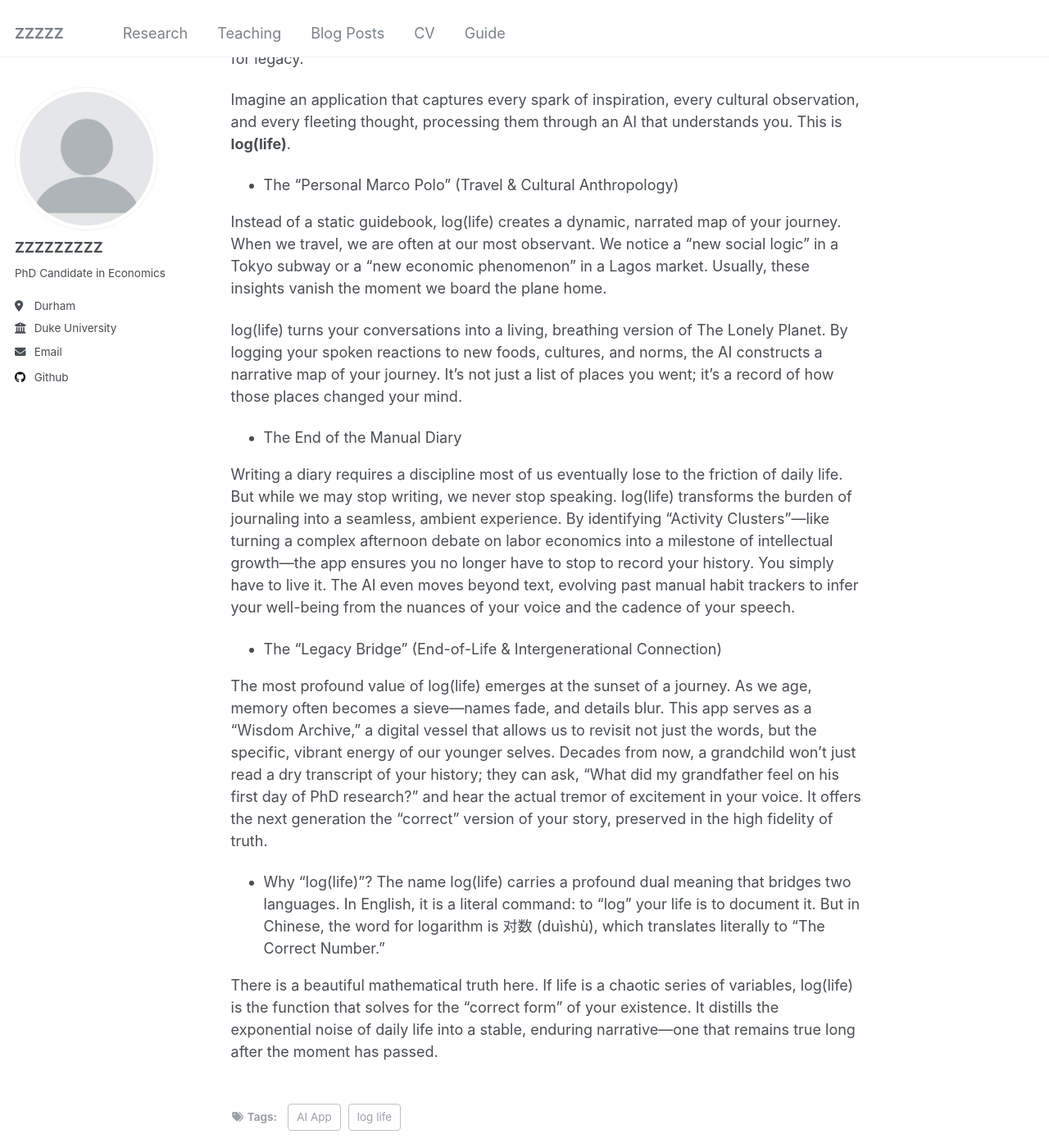
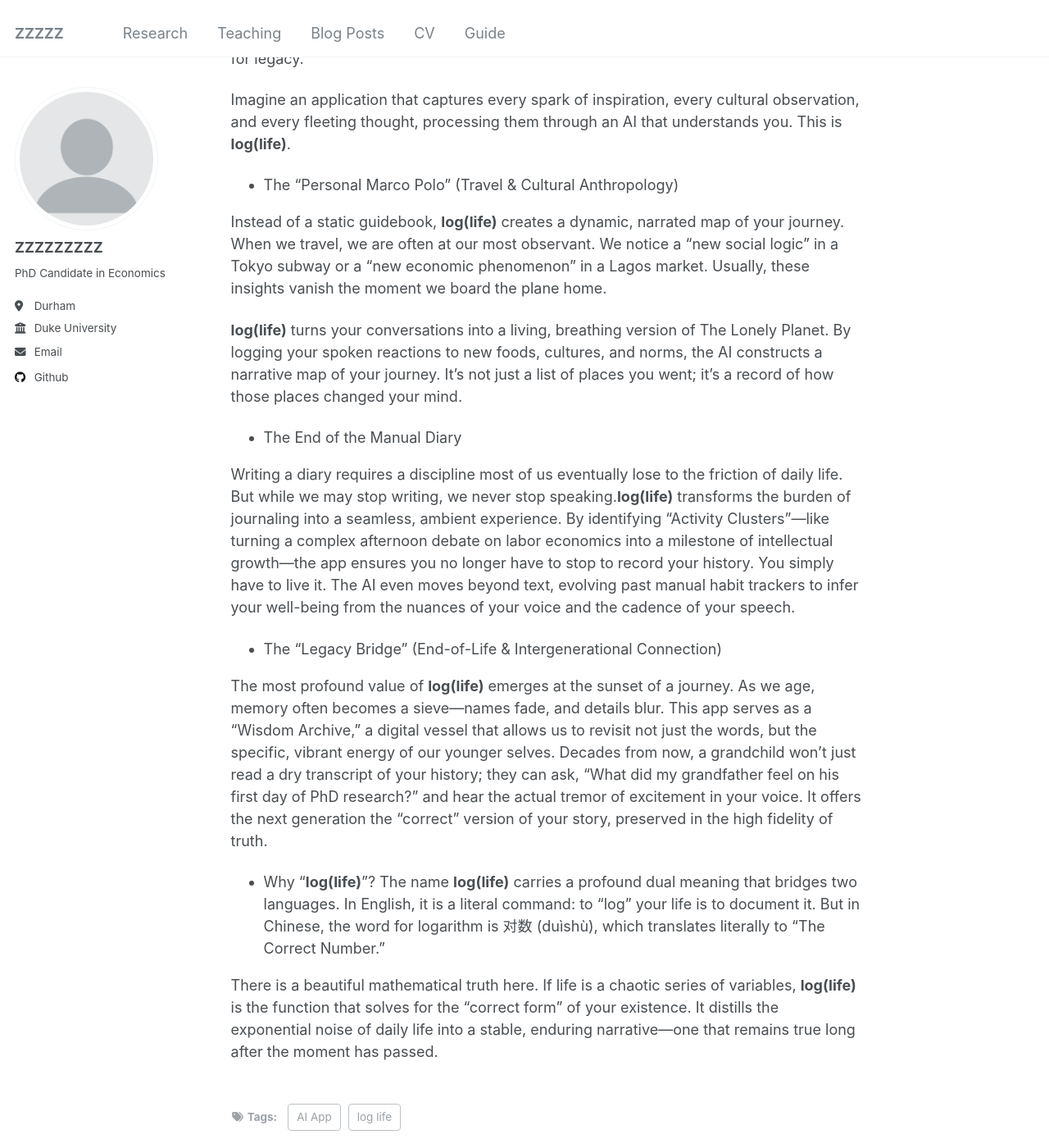
Before and after one commit to henrymzc/henrymzc.github.io, a Jekyll site: the page built from _posts/2026-02-02-blog-post-1.md, in a window 1280 px wide and 1400 px high, scrolled down 226 px. Shown: the whole window at 82% size. Built offline with Jekyll 4.4.1, drawn with Linux system fonts in a browser that asks for light colours.

```diff
--- a/_posts/2026-02-02-blog-post-1.md
+++ b/_posts/2026-02-02-blog-post-1.md
@@ -13,19 +13,19 @@ Imagine an application that captures every spark of inspiration, every cultural
 
 * The "Personal Marco Polo" (Travel & Cultural Anthropology)
 
-Instead of a static guidebook, log(life) creates a dynamic, narrated map of your journey. When we travel, we are often at our most observant. We notice a "new social logic" in a Tokyo subway or a "new economic phenomenon" in a Lagos market. Usually, these insights vanish the moment we board the plane home.
+Instead of a static guidebook, **log(life)** creates a dynamic, narrated map of your journey. When we travel, we are often at our most observant. We notice a "new social logic" in a Tokyo subway or a "new economic phenomenon" in a Lagos market. Usually, these insights vanish the moment we board the plane home.
 
-log(life) turns your conversations into a living, breathing version of The Lonely Planet. By logging your spoken reactions to new foods, cultures, and norms, the AI constructs a narrative map of your journey. It’s not just a list of places you went; it’s a record of how those places changed your mind.
+**log(life)** turns your conversations into a living, breathing version of The Lonely Planet. By logging your spoken reactions to new foods, cultures, and norms, the AI constructs a narrative map of your journey. It’s not just a list of places you went; it’s a record of how those places changed your mind.
 
 * The End of the Manual Diary
 
-Writing a diary requires a discipline most of us eventually lose to the friction of daily life. But while we may stop writing, we never stop speaking. log(life) transforms the burden of journaling into a seamless, ambient experience. By identifying "Activity Clusters"—like turning a complex afternoon debate on labor economics into a milestone of intellectual growth—the app ensures you no longer have to stop to record your history. You simply have to live it. The AI even moves beyond text, evolving past manual habit trackers to infer your well-being from the nuances of your voice and the cadence of your speech.
+Writing a diary requires a discipline most of us eventually lose to the friction of daily life. But while we may stop writing, we never stop speaking.**log(life)** transforms the burden of journaling into a seamless, ambient experience. By identifying "Activity Clusters"—like turning a complex afternoon debate on labor economics into a milestone of intellectual growth—the app ensures you no longer have to stop to record your history. You simply have to live it. The AI even moves beyond text, evolving past manual habit trackers to infer your well-being from the nuances of your voice and the cadence of your speech.
 
 * The "Legacy Bridge" (End-of-Life & Intergenerational Connection)
 
-The most profound value of log(life) emerges at the sunset of a journey. As we age, memory often becomes a sieve—names fade, and details blur. This app serves as a "Wisdom Archive," a digital vessel that allows us to revisit not just the words, but the specific, vibrant energy of our younger selves. Decades from now, a grandchild won't just read a dry transcript of your history; they can ask, "What did my grandfather feel on his first day of PhD research?" and hear the actual tremor of excitement in your voice. It offers the next generation the "correct" version of your story, preserved in the high fidelity of truth.
+The most profound value of **log(life)** emerges at the sunset of a journey. As we age, memory often becomes a sieve—names fade, and details blur. This app serves as a "Wisdom Archive," a digital vessel that allows us to revisit not just the words, but the specific, vibrant energy of our younger selves. Decades from now, a grandchild won't just read a dry transcript of your history; they can ask, "What did my grandfather feel on his first day of PhD research?" and hear the actual tremor of excitement in your voice. It offers the next generation the "correct" version of your story, preserved in the high fidelity of truth.
 
-* Why "log(life)"?
-The name log(life) carries a profound dual meaning that bridges two languages. In English, it is a literal command: to "log" your life is to document it. But in Chinese, the word for logarithm is 对数 (duìshù), which translates literally to "The Correct Number."
+* Why "**log(life)**"?
+The name **log(life)** carries a profound dual meaning that bridges two languages. In English, it is a literal command: to "log" your life is to document it. But in Chinese, the word for logarithm is 对数 (duìshù), which translates literally to "The Correct Number."
 
-There is a beautiful mathematical truth here. If life is a chaotic series of variables, log(life) is the function that solves for the "correct form" of your existence. It distills the exponential noise of daily life into a stable, enduring narrative—one that remains true long after the moment has passed.
+There is a beautiful mathematical truth here. If life is a chaotic series of variables, **log(life)** is the function that solves for the "correct form" of your existence. It distills the exponential noise of daily life into a stable, enduring narrative—one that remains true long after the moment has passed.
```
